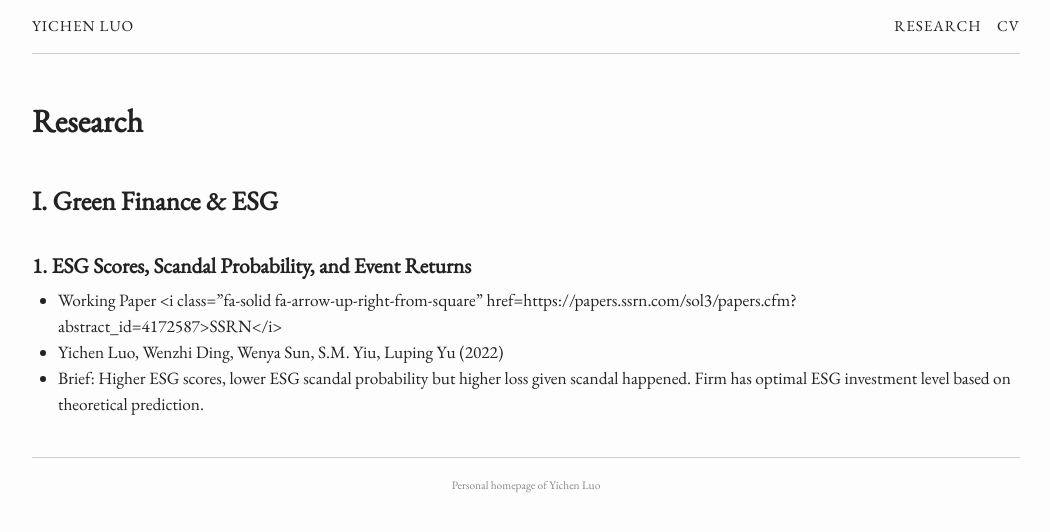
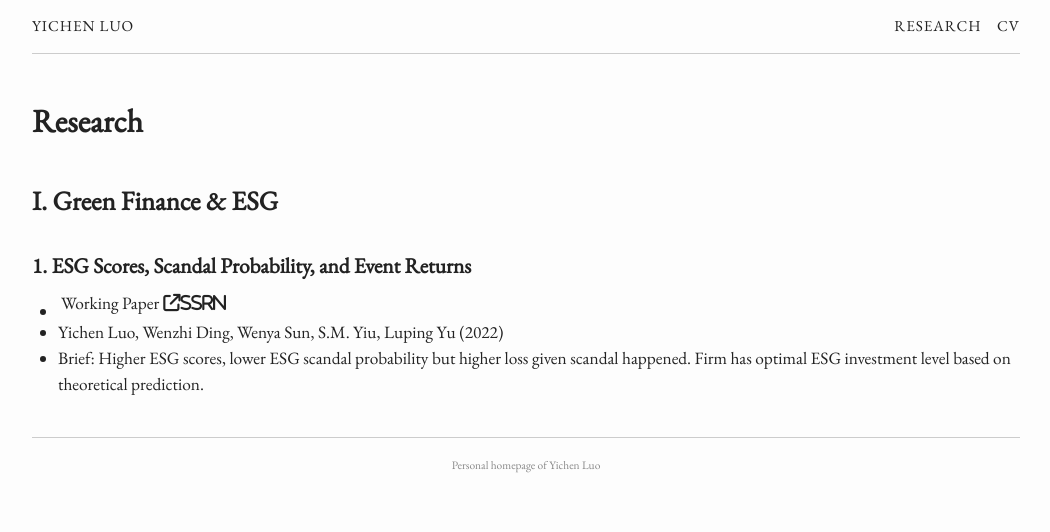
Before and after one commit to lyc0603/lyc0603.github.io, a Jekyll site: the page built from research.md, in a window 1280 px wide. Shown: the top 532 px of the page, without its empty margins (114-1164 px from the left). Built offline with Jekyll 4.4.1, drawn with Linux system fonts in a browser that asks for light colours.

Commit message:
add icon

```diff
--- a/research.md
+++ b/research.md
@@ -17,7 +17,7 @@
 <!-- [**{{item.title}}**]({% if item.internal %}{{item.url | prepend: site.baseurl}}
 {% else %}{{item.url}}{% endif %}){:target="_blank"} -->
 ### 1. {{item.title}}
-- Working Paper <i class="fa-solid fa-arrow-up-right-from-square" href={{item.url}}>SSRN</i>
+- Working Paper | <i class="fa-solid fa-arrow-up-right-from-square" href="{{item.url}}">SSRN</i>
 - {{item.author}} ({{item.year}})
 - Brief: {{item.brief}}
 {% endfor %}
```
